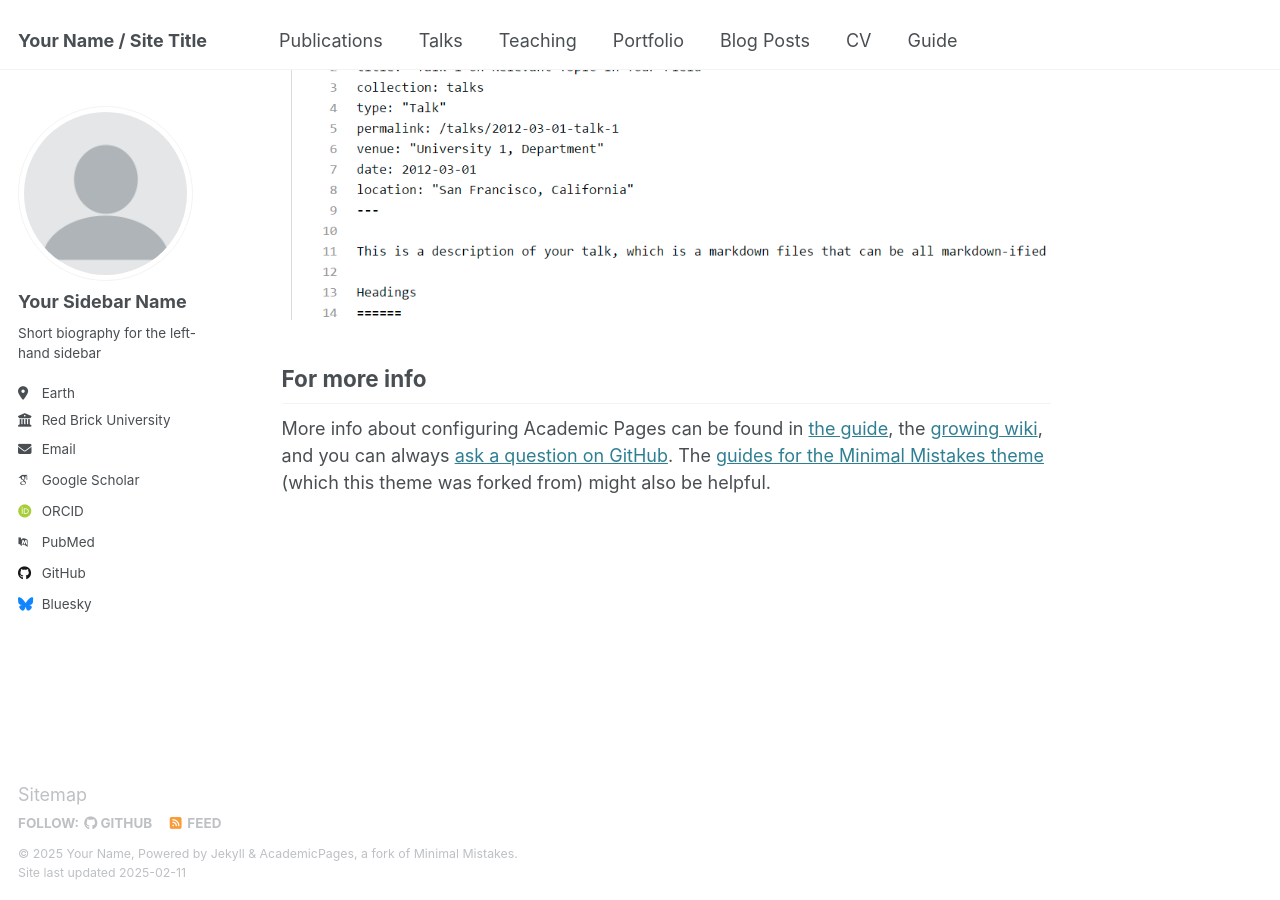
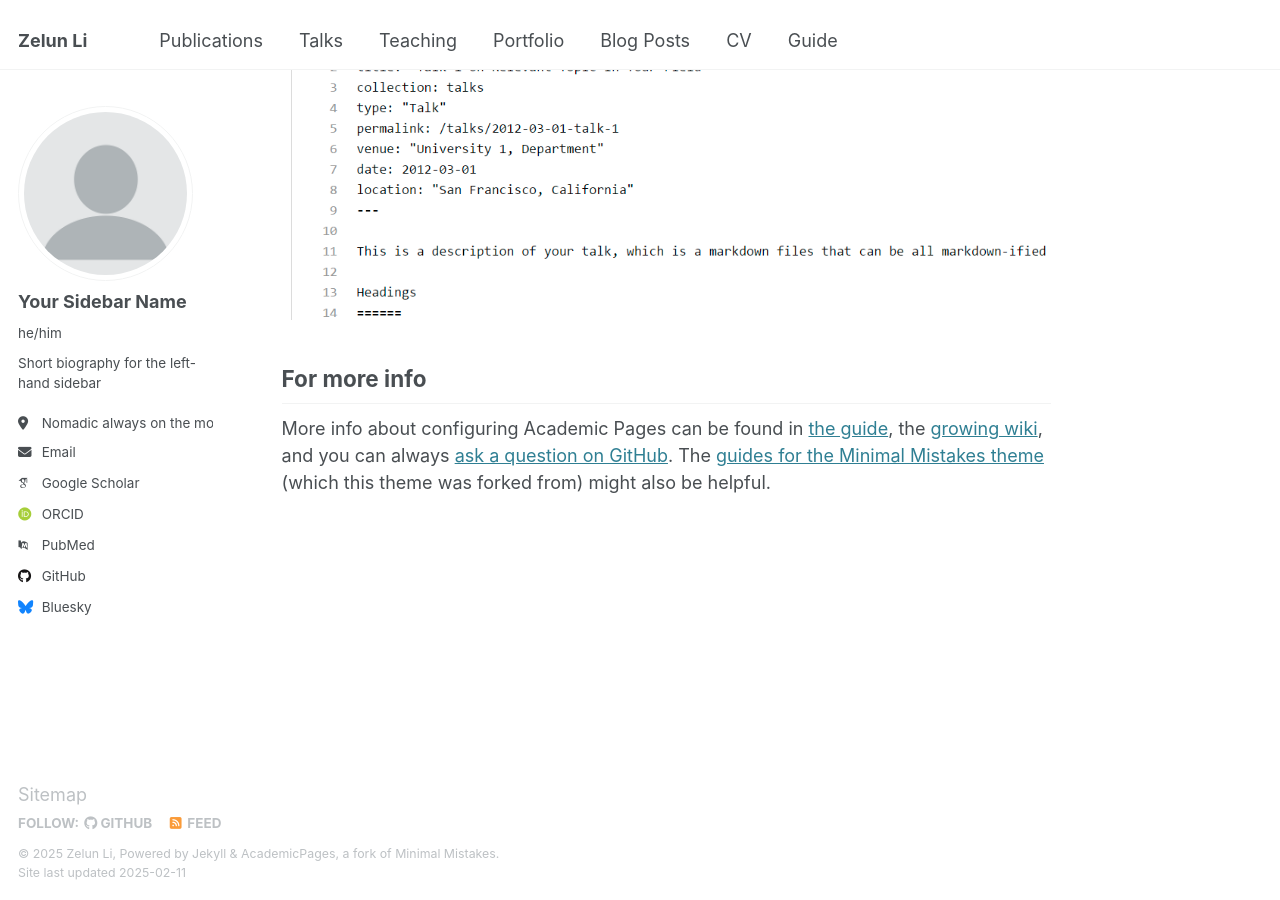
Before and after one commit to zelunli/zelunli.github.io, a Jekyll site: the page built from _pages/about.md, in a window 1280 px wide and 900 px high, scrolled down 2642 px. Built offline with Jekyll 4.4.1, drawn with Linux system fonts in a browser that asks for light colours; some web fonts are replaced.

Commit message:
config and ignore file updates

```diff
--- a/_config.yml
+++ b/_config.yml
@@ -9,13 +9,13 @@
 # Basic Site Settings
 locale                   : "en-US"
 site_theme               : "default"
-title                    : "Your Name / Site Title"
+title                    : "Zelun Li"
 title_separator          : "-"
-name                     : &name "Your Name"
+name                     : &name "Zelun Li"
 description              : &description "personal description"
-url                      : https://academicpages.github.io # the base hostname & protocol for your site e.g. "https://[your GitHub username].github.io"
+url                      : https://zelunli.github.io # the base hostname & protocol for your site e.g. "https://[your GitHub username].github.io"
 baseurl                  : "" # the subpath of your site, e.g. "/blog"
-repository               : "academicpages/academicpages.github.io"
+repository               : "zelunli/zelunli.github.io"
 
 # Site Author - The following control what appear as part of the author content on the side bar.
 #               If a field is blank the icon and link will not appear, otherwise it will be shown.
@@ -24,12 +24,12 @@ author:
   # Biographic information
   avatar           : "profile.png"
   name             : "Your Sidebar Name"
-  pronouns         : # example: "she/her"
+  pronouns         : "he/him"
   bio              : "Short biography for the left-hand sidebar"
-  location         : "Earth"
-  employer         : "Red Brick University"
+  location         : "Nomadic always on the move"
+  employer         : # NA
   uri              : # URL
-  email            : "none@example.org"
+  email            : "zelunli9@gmail.com"
 
   # Academic websites
   arxiv            : # URL - Update with the correct link to your profile
```
Also changed, not shown: 1 other file.
